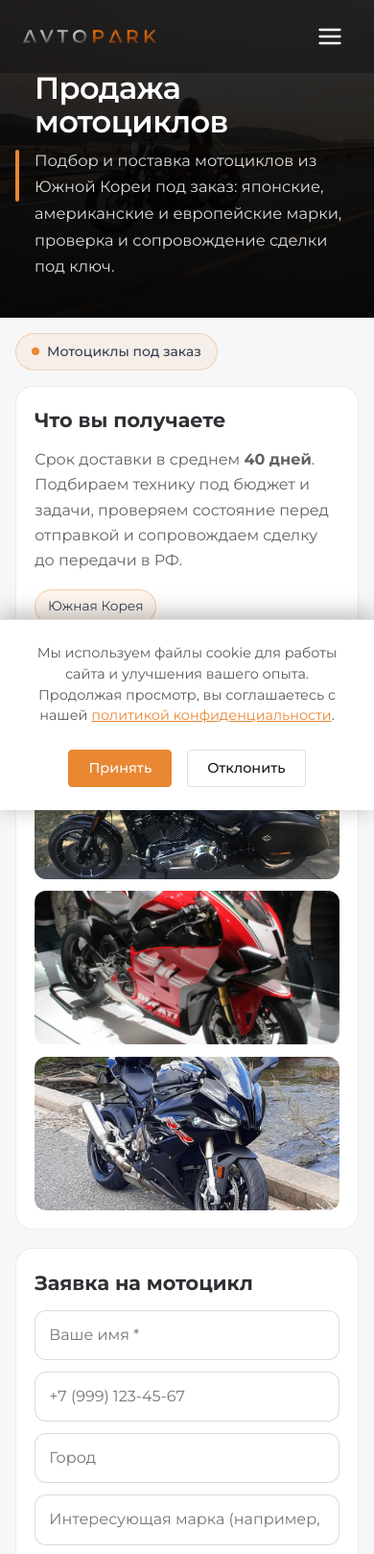
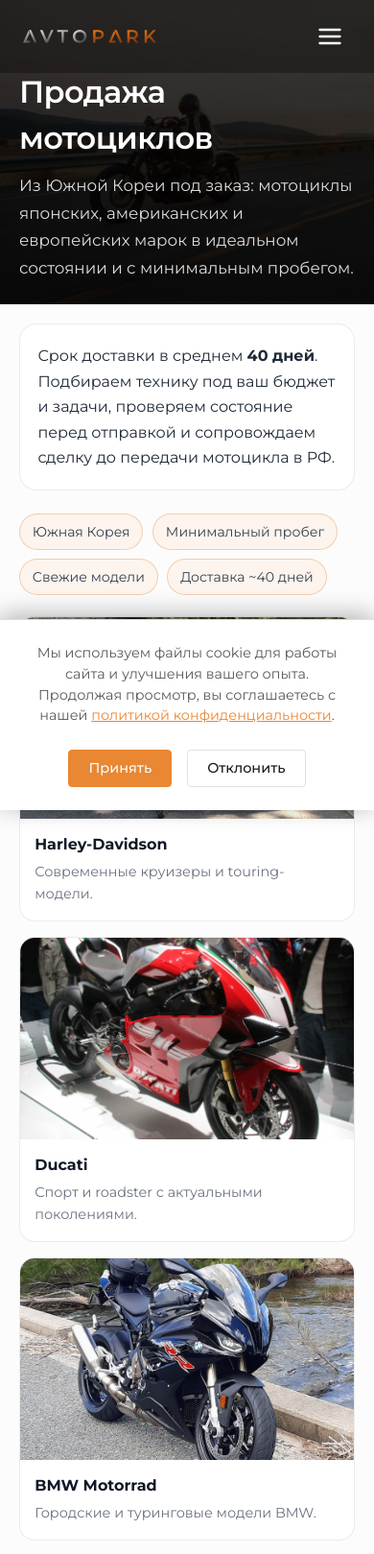
Before and after one commit to tazhibaevnurs/AutoPark-new, a Django app: page /prodazha-motociklov/ in a window 390 px wide. Shown: the top 1619 px of the page at 96% size. Run offline with Django 5.2, Linux system fonts and the light colour scheme.

Commit message:
style fixed

```diff
--- a/static/css/home.css
+++ b/static/css/home.css
@@ -449,6 +449,7 @@
     margin-top: var(--space-xl);
   }
   .hero-contact {
+    order: 2;
     max-width: 22rem;
     width: 100%;
     text-align: center;
@@ -463,6 +464,7 @@
     margin-top: 0;
   }
   .hero-service-icons {
+    order: 1;
     flex: none;
     width: 100%;
     min-width: 0;
--- a/templates/pages/motorcycle_sales.html
+++ b/templates/pages/motorcycle_sales.html
@@ -7,53 +7,145 @@
 {% block extra_css %}
 <link rel="stylesheet" href="{% static 'css/inner.css' %}">
 <style>
-  .moto-page .page { padding: 0 0 3rem; min-height: auto; background: var(--surface-1); }
-  .moto-hero { position: relative; min-height: 32vh; display: flex; align-items: center; background: #0a0a0a; overflow: hidden; }
-  .moto-hero::before { content: ""; position: absolute; inset: 0; background: url("{% static 'img/moto/moto-hero-bg.jpg' %}") center/cover no-repeat; opacity: .38; }
-  .moto-hero::after { content: ""; position: absolute; inset: 0; background: linear-gradient(to bottom, rgba(0,0,0,.5), rgba(0,0,0,.82)); }
-  .moto-hero-inner { position: relative; z-index: 1; max-width: 1280px; margin: 0 auto; width: 100%; padding: 5rem 1.5rem 3.2rem 5rem; color: #fff; }
-  .moto-hero-accent { display: flex; align-items: center; gap: 1rem; }
-  .moto-hero-line { width: 4px; height: 5rem; border-radius: 9999px; background: var(--accent); flex-shrink: 0; }
-  .moto-hero h1 { margin: 0 0 .6rem; font-size: clamp(2rem, 5vw, 3.4rem); letter-spacing: -.02em; line-height: 1.1; }
-  .moto-hero p { margin: 0; max-width: 760px; color: rgba(255,255,255,.86); line-height: 1.7; font-size: 1.02rem; }
+  .moto-page .page {
+    padding-top: 0;
+    padding-bottom: 0;
+    min-height: auto;
+    background: #fcfcfc;
+  }
+  .moto-hero {
+    position: relative;
+    min-height: 30vh;
+    display: flex;
+    align-items: flex-end;
+    background: #0a0a0a;
+    overflow: hidden;
+  }
+  .moto-hero::before {
+    content: "";
+    position: absolute;
+    inset: 0;
+    background: url("{% static 'img/moto/moto-hero-bg.jpg' %}") center/cover no-repeat;
+    opacity: .42;
+  }
+  .moto-hero::after {
+    content: "";
+    position: absolute;
+    inset: 0;
+    background: linear-gradient(to bottom, rgba(0,0,0,.45), rgba(0,0,0,.8));
+  }
+  .moto-hero-inner {
+    position: relative;
+    z-index: 1;
+    max-width: 1200px;
+    margin: 0 auto;
+    width: 100%;
+    padding: 5.25rem 1.25rem 2.25rem;
+    color: #fff;
+  }
+  .moto-hero h1 {
+    margin: 0 0 .7rem;
+    font-size: clamp(2rem, 5vw, 3.5rem);
+    letter-spacing: -.02em;
+  }
+  .moto-hero p {
+    margin: 0;
+    max-width: 760px;
+    color: rgba(255,255,255,.86);
+    line-height: 1.7;
+    font-size: 1.05rem;
+  }
+  .moto-section {
+    max-width: 1200px;
+    margin: 0 auto;
+    padding: 1.25rem 1.25rem 2.5rem;
+    background: rgba(252, 252, 252, 0.96);
+    backdrop-filter: blur(1px);
+  }
+  .moto-lead {
+    background: #fff;
+    border: 1px solid rgba(0,0,0,.08);
+    border-radius: 18px;
+    padding: 1.25rem 1.15rem;
+    color: #1f2937;
+    line-height: 1.65;
+    margin-bottom: 1.5rem;
+  }
+  .moto-meta {
+    display: flex;
+    flex-wrap: wrap;
+    gap: .6rem;
+    margin-bottom: 1.4rem;
+  }
+  .moto-chip {
+    display: inline-flex;
+    align-items: center;
+    gap: .45rem;
+    border: 1px solid rgba(233,135,51,.35);
+    background: rgba(233,135,51,.08);
+    color: #374151;
+    border-radius: 999px;
+    padding: .45rem .8rem;
+    font-size: .88rem;
+  }
+  .moto-grid {
+    display: grid;
+    grid-template-columns: repeat(3, 1fr);
+    gap: 1rem;
+  }
+  .moto-card {
+    background: #fff;
+    border: 1px solid rgba(0,0,0,.08);
+    border-radius: 16px;
+    overflow: hidden;
+  }
+  .moto-card img {
+    width: 100%;
+    height: 220px;
+    object-fit: cover;
+    display: block;
+  }
+  .moto-card-body {
+    padding: .9rem .95rem 1rem;
+  }
+  .moto-card h3 {
+    margin: 0;
+    font-size: 1rem;
+    color: #111827;
+  }
+  .moto-card p {
+    margin: .35rem 0 0;
+    color: #6b7280;
+    font-size: .9rem;
+  }
+  .moto-cta {
+    margin-top: 1.6rem;
+    display: flex;
+    gap: .75rem;
+    flex-wrap: wrap;
+  }
+  .moto-btn {
+    display: inline-flex;
+    align-items: center;
+    justify-content: center;
+    padding: .8rem 1.35rem;
+    border-radius: 10px;
+    font-weight: 600;
+  }
+  .moto-btn--primary { background: #111; color: #fff; }
+  .moto-btn--primary:hover { background: #e98733; color: #fff; }
+  .moto-btn--ghost { border: 1px solid rgba(0,0,0,.18); color: #111; }
+  .moto-btn--ghost:hover { border-color: #e98733; color: #e98733; }
 
-  .moto-wrap { max-width: 1280px; margin: 0 auto; padding: 1.4rem 1.5rem 0; }
-  .moto-pill { display: inline-flex; align-items: center; gap: .5rem; padding: .5rem 1rem; border-radius: 9999px; border: 1px solid rgba(233,135,51,.3); background: rgba(233,135,51,.08); color: #374151; font-size: .875rem; font-weight: 500; margin-bottom: 1rem; }
-  .moto-pill-dot { width: 8px; height: 8px; border-radius: 50%; background: var(--accent); }
-
-  .moto-layout { display: grid; grid-template-columns: 1fr 1fr; gap: 1.2rem; }
-  .moto-card { background: var(--surface-0); border: 1px solid rgba(0,0,0,.08); border-radius: 18px; padding: 1.2rem; }
-  .moto-card h2 { margin: 0 0 .8rem; color: var(--text-strong); font-size: 1.3rem; }
-  .moto-card p { margin: 0; color: var(--text-soft); line-height: 1.65; }
-  .moto-chips { display: flex; flex-wrap: wrap; gap: .55rem; margin-top: 1rem; }
-  .moto-chip { display: inline-flex; align-items: center; border: 1px solid rgba(233,135,51,.35); background: rgba(233,135,51,.08); color: #374151; border-radius: 999px; padding: .42rem .8rem; font-size: .86rem; }
-  .moto-gallery { display: grid; grid-template-columns: repeat(3, 1fr); gap: .8rem; margin-top: 1rem; }
-  .moto-gallery img { width: 100%; height: 160px; object-fit: cover; border-radius: 12px; display: block; }
-
-  .moto-form .moto-field { margin-bottom: .75rem; }
-  .moto-form input[type="text"], .moto-form input[type="tel"], .moto-form textarea {
-    width: 100%; border: 1px solid rgba(0,0,0,.14); border-radius: 12px; padding: .82rem .88rem; font: inherit; color: var(--text-strong); background: #fff;
+  @media (max-width: 960px) {
+    .moto-grid { grid-template-columns: repeat(2, 1fr); }
   }
-  .moto-form textarea { min-height: 112px; resize: vertical; }
-  .moto-form input:focus, .moto-form textarea:focus { outline: none; border-color: var(--accent); box-shadow: 0 0 0 3px rgba(233,135,51,.14); }
-  .moto-consent { display: flex; gap: .55rem; align-items: flex-start; color: var(--text-soft); font-size: .92rem; line-height: 1.45; margin: .35rem 0 1rem; }
-  .moto-consent input { margin-top: .22rem; accent-color: var(--accent); }
-  .moto-submit {
-    width: 100%; min-height: 62px; padding: 1rem 1.1rem; border: 2px solid var(--accent);
-    border-radius: 12px; background: var(--accent); color: #fff; font-size: 1.05rem; font-weight: 700;
-    transition: background .2s, color .2s, border-color .2s, transform .2s;
+  @media (max-width: 640px) {
+    .moto-hero { min-height: 24vh; }
+    .moto-hero-inner { padding-top: 4.5rem; padding-bottom: 1.5rem; }
+    .moto-grid { grid-template-columns: 1fr; }
+    .moto-card img { height: 210px; }
   }
-  .moto-submit:hover { background: transparent; color: var(--accent); transform: translateY(-1px); }
-  .moto-errors { color: #b42318; font-size: .9rem; margin: .4rem 0 .6rem; }
-
-  .moto-info { margin-top: 1.2rem; background: #111; border-radius: 18px; padding: 1.1rem 1.15rem; color: rgba(255,255,255,.92); }
-  .moto-info h3 { margin: 0 0 .6rem; color: #fff; }
-  .moto-info ul { margin: 0; padding-left: 1.1rem; color: rgba(255,255,255,.78); }
-  .moto-info li + li { margin-top: .35rem; }
-
-  @media (max-width:1024px) { .moto-hero-inner { padding-left: 2.5rem; } .moto-gallery { grid-template-columns: 1fr 1fr; } }
-  @media (max-width:860px) { .moto-layout { grid-template-columns: 1fr; } }
-  @media (max-width:640px) { .moto-hero-inner { padding: 4.6rem 1rem 2.4rem; } .moto-hero-line { height: 3.4rem; } .moto-wrap { padding: 1rem; } .moto-gallery { grid-template-columns: 1fr; } }
 </style>
 {% endblock %}
 
@@ -61,100 +153,54 @@
 <main class="page">
   <section class="moto-hero">
     <div class="moto-hero-inner">
-      <div class="moto-hero-accent">
-        <div class="moto-hero-line"></div>
-        <div>
       <h1>Продажа мотоциклов</h1>
-          <p>Подбор и поставка мотоциклов из Южной Кореи под заказ: японские, американские и европейские марки, проверка и сопровождение сделки под ключ.</p>
-        </div>
-      </div>
+      <p>Из Южной Кореи под заказ: мотоциклы японских, американских и европейских марок в идеальном состоянии и с минимальным пробегом.</p>
     </div>
   </section>
 
-  <section class="moto-wrap">
-    <div class="moto-pill"><span class="moto-pill-dot"></span> Мотоциклы под заказ</div>
-    <div class="moto-layout">
-      <article class="moto-card">
-        <h2>Что вы получаете</h2>
-        <p>Срок доставки в среднем <strong>40 дней</strong>. Подбираем технику под бюджет и задачи, проверяем состояние перед отправкой и сопровождаем сделку до передачи в РФ.</p>
-        <div class="moto-chips">
+  <section class="moto-section">
+    <div class="moto-lead">
+      Срок доставки в среднем <strong>40 дней</strong>. Подбираем технику под ваш бюджет и задачи, проверяем состояние перед отправкой и сопровождаем сделку до передачи мотоцикла в РФ.
+    </div>
+
+    <div class="moto-meta">
       <span class="moto-chip">Южная Корея</span>
       <span class="moto-chip">Минимальный пробег</span>
       <span class="moto-chip">Свежие модели</span>
       <span class="moto-chip">Доставка ~40 дней</span>
     </div>
-        <div class="moto-gallery">
+
+    <div class="moto-grid">
+      <article class="moto-card">
         <img src="{% static 'img/moto/harley.jpg' %}" alt="Harley-Davidson" loading="lazy">
+        <div class="moto-card-body"><h3>Harley-Davidson</h3><p>Современные круизеры и touring-модели.</p></div>
+      </article>
+      <article class="moto-card">
         <img src="{% static 'img/moto/ducati.jpg' %}" alt="Ducati" loading="lazy">
+        <div class="moto-card-body"><h3>Ducati</h3><p>Спорт и roadster с актуальными поколениями.</p></div>
+      </article>
+      <article class="moto-card">
         <img src="{% static 'img/moto/bmw.jpg' %}" alt="BMW Motorrad" loading="lazy">
-        </div>
+        <div class="moto-card-body"><h3>BMW Motorrad</h3><p>Городские и туринговые модели BMW.</p></div>
       </article>
-
       <article class="moto-card">
-        <h2>Заявка на мотоцикл</h2>
-        <form method="post" class="moto-form" novalidate>
-          {% csrf_token %}
-          {% if form.non_field_errors %}
-            <div class="moto-errors">{{ form.non_field_errors }}</div>
-          {% endif %}
-
-          <div class="moto-field">{{ form.name }}</div>
-          {% if form.name.errors %}<div class="moto-errors">{{ form.name.errors }}</div>{% endif %}
-          <div class="moto-field">{{ form.phone }}</div>
-          {% if form.phone.errors %}<div class="moto-errors">{{ form.phone.errors }}</div>{% endif %}
-          <div class="moto-field">{{ form.city }}</div>
-          {% if form.city.errors %}<div class="moto-errors">{{ form.city.errors }}</div>{% endif %}
-          <div class="moto-field">{{ form.brand }}</div>
-          {% if form.brand.errors %}<div class="moto-errors">{{ form.brand.errors }}</div>{% endif %}
-          <div class="moto-field">{{ form.message }}</div>
-          {% if form.message.errors %}<div class="moto-errors">{{ form.message.errors }}</div>{% endif %}
-          {{ form.vehicle_type }}
-
-          <label class="moto-consent">
-            {{ form.consent }}
-            <span>Я соглашаюсь с <a href="{% url 'privacy_policy' %}" target="_blank" rel="noopener">политикой конфиденциальности</a>.</span>
-          </label>
-          {% if form.consent.errors %}<div class="moto-errors">{{ form.consent.errors }}</div>{% endif %}
-          <button type="submit" class="moto-submit">Отправить заявку</button>
-        </form>
+        <img src="{% static 'img/moto/yamaha.jpg' %}" alt="YAMAHA" loading="lazy">
+        <div class="moto-card-body"><h3>YAMAHA</h3><p>Свежие линейки для города и трека.</p></div>
+      </article>
+      <article class="moto-card">
+        <img src="{% static 'img/moto/honda.jpg' %}" alt="Honda" loading="lazy">
+        <div class="moto-card-body"><h3>Honda</h3><p>Надежные мотоциклы в отличном состоянии.</p></div>
+      </article>
+      <article class="moto-card">
+        <img src="{% static 'img/moto/suzuki.jpg' %}" alt="Suzuki" loading="lazy">
+        <div class="moto-card-body"><h3>Suzuki</h3><p>Сбалансированные модели на каждый день.</p></div>
       </article>
     </div>
 
-    <div class="moto-info">
-      <h3>Полезная информация</h3>
-      <ul>
-        <li>Перед покупкой проверяем VIN, историю обслуживания и состояние ключевых узлов.</li>
-        <li>Подбираем варианты под ваш бюджет и формат эксплуатации (город/трасса/туринг).</li>
-        <li>Сопровождаем логистику и документы до получения мотоцикла в вашем регионе.</li>
-      </ul>
+    <div class="moto-cta">
+      <a href="{% url 'order_quiz' %}" class="moto-btn moto-btn--primary">Оставить заявку</a>
+      <a href="{% url 'contacts' %}" class="moto-btn moto-btn--ghost">Связаться</a>
     </div>
   </section>
 </main>
 {% endblock %}
-
-{% block extra_js %}
-<script>
-  (function () {
-    var phoneInput = document.getElementById('id_phone');
-    if (!phoneInput) return;
-
-    function applyMask(value) {
-      var digits = (value || '').replace(/\D/g, '');
-      if (digits.startsWith('8')) digits = '7' + digits.slice(1);
-      if (!digits.startsWith('7')) digits = '7' + digits;
-      digits = digits.slice(0, 11);
-      var d = digits.slice(1).split('');
-      var out = '+7';
-      if (d.length) out += ' (' + d.slice(0, 3).join('');
-      if (d.length >= 3) out += ') ' + d.slice(3, 6).join('');
-      if (d.length >= 6) out += '-' + d.slice(6, 8).join('');
-      if (d.length >= 8) out += '-' + d.slice(8, 10).join('');
-      return out;
-    }
-
-    phoneInput.addEventListener('input', function () {
-      phoneInput.value = applyMask(phoneInput.value);
-    });
-  })();
-</script>
-{% endblock %}
```
Also changed, not shown: templates/pages/services.html (+48 -15 lines), templates/pages/contacts.html (indentation only). Lines whose indentation alone changed are shown as unchanged.
